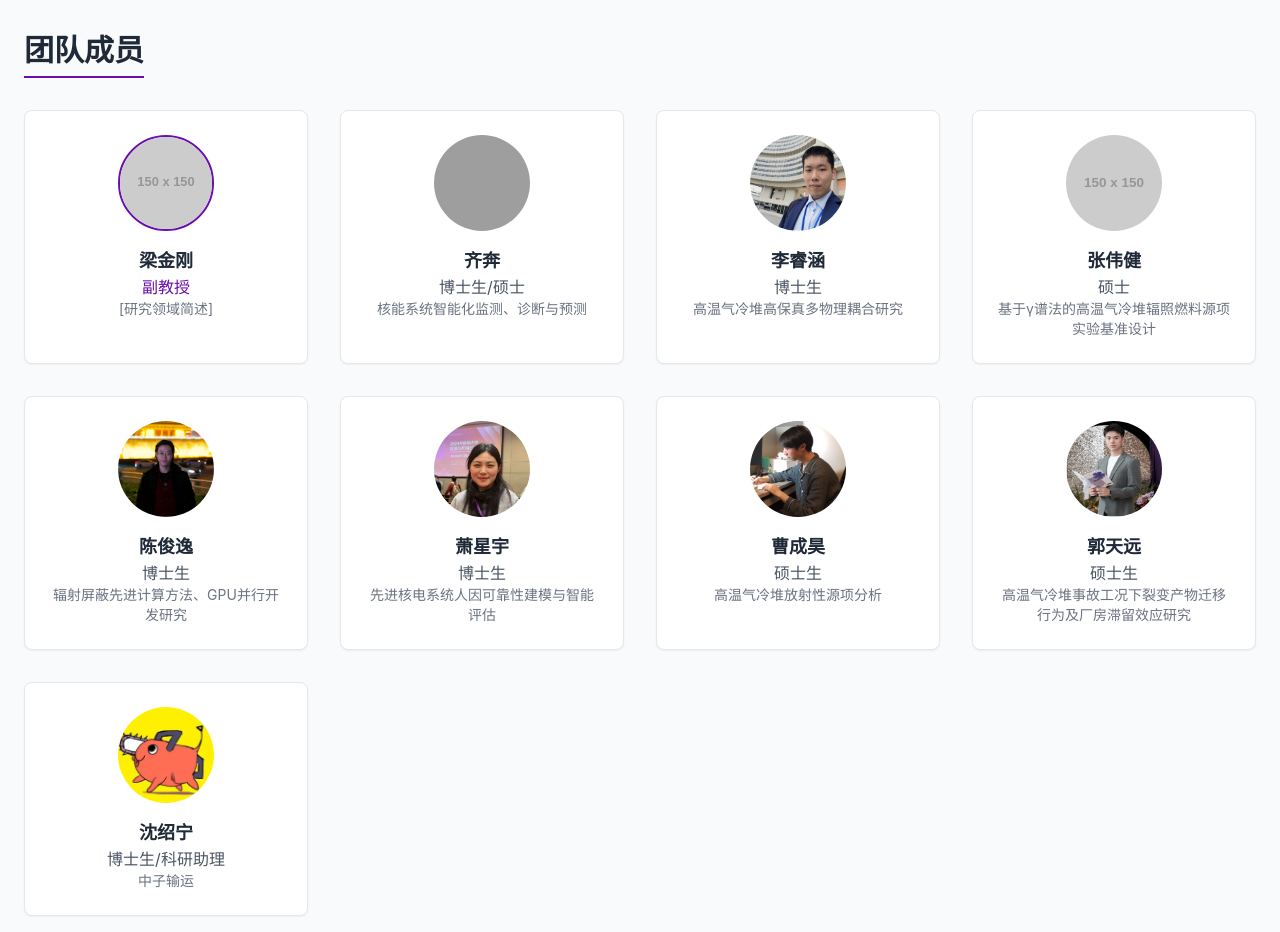
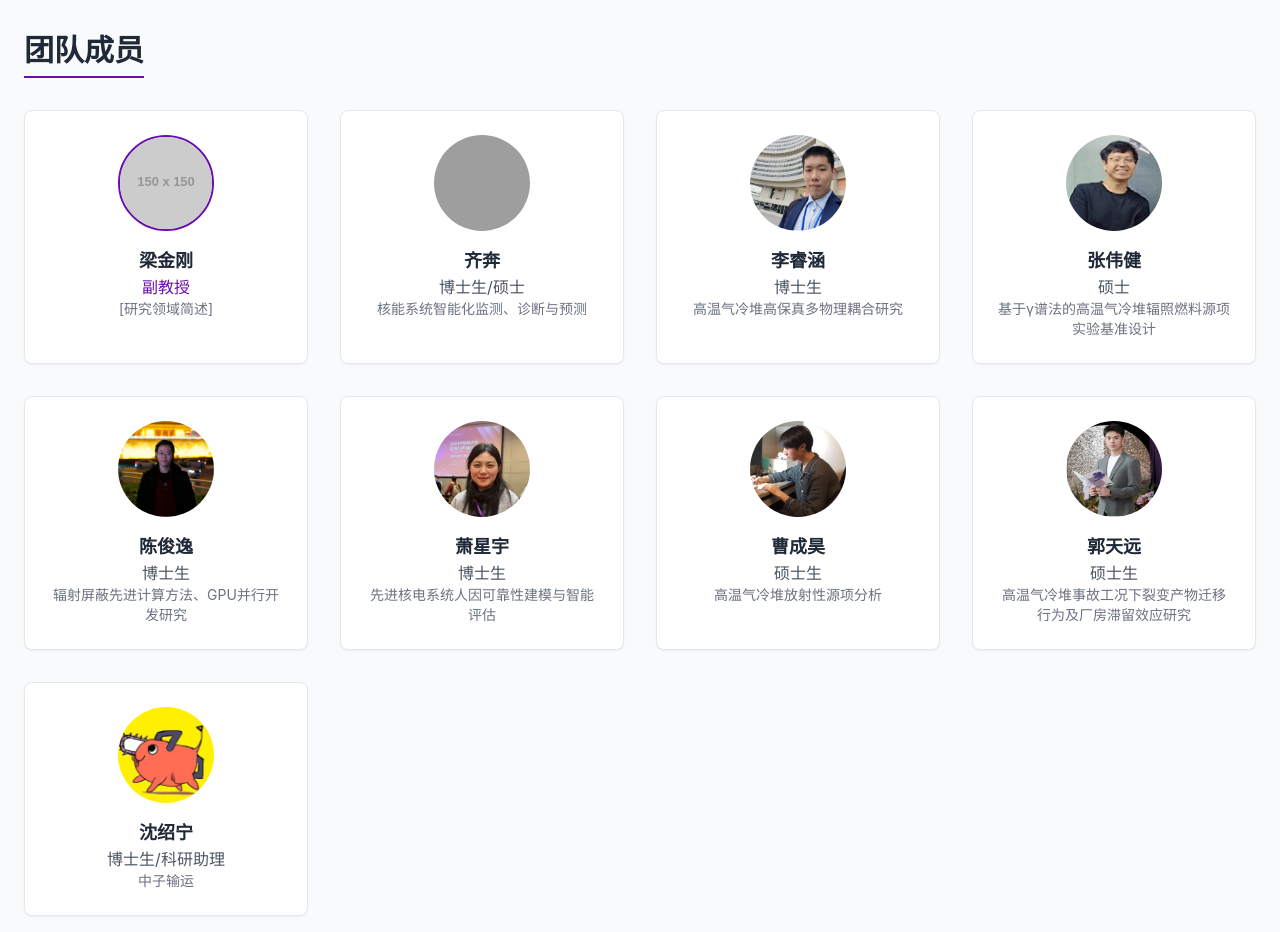
Before and after one commit to Crystalxy123/RSAG, a plain HTML site: page public/index.html in a window 1280 px wide. Shown: the part 1500-2432 px from the top of the page. Drawn offline with nearby package versions, Linux system fonts and the light colour scheme; grey boxes are pictures that could not be loaded; placeholder pictures from the web are drawn by us.

Commit message:
add information

```diff
--- a/public/index.html
+++ b/public/index.html
@@ -164,7 +164,7 @@
                     <p class="text-sm text-gray-500" data-lang-key="teamMember3Area">[研究方向]</p>
                 </div>
                  <div class="text-center bg-white p-6 rounded-lg shadow-sm border border-gray-200">
-                    <img src="https://placehold.co/150x150/EEEEEE/333333?text=成员" alt="[Image of 成员照片]" data-lang-alt="teamMember4Alt" class="w-24 h-24 rounded-full mx-auto mb-4" onerror="this.src='https://placehold.co/150x150/cccccc/FFFFFF?text=Photo'">
+                    <img src="/images/伟健.png" alt="[Image of 成员照片]" data-lang-alt="teamMember4Alt" class="w-24 h-24 rounded-full mx-auto mb-4" onerror="this.src='https://placehold.co/150x150/cccccc/FFFFFF?text=Photo'">
                     <h3 class="text-lg font-semibold text-gray-800" data-lang-key="teamMember4Name">[成员姓名]</h3>
                     <p class="text-gray-600" data-lang-key="teamMember4Title">博士生 / 硕士生 / 博士后</p>
                     <p class="text-sm text-gray-500" data-lang-key="teamMember4Area">[研究方向]</p>
```
Also changed, not shown: public/images/伟健.png (added).
